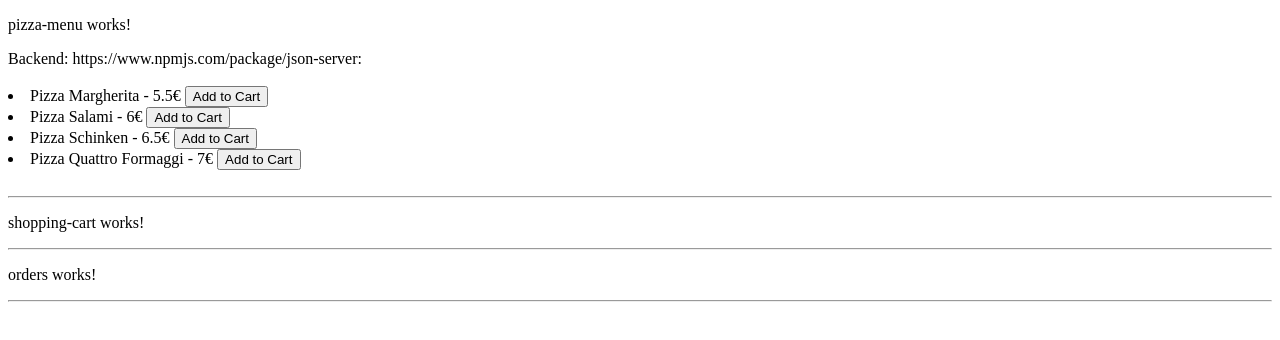
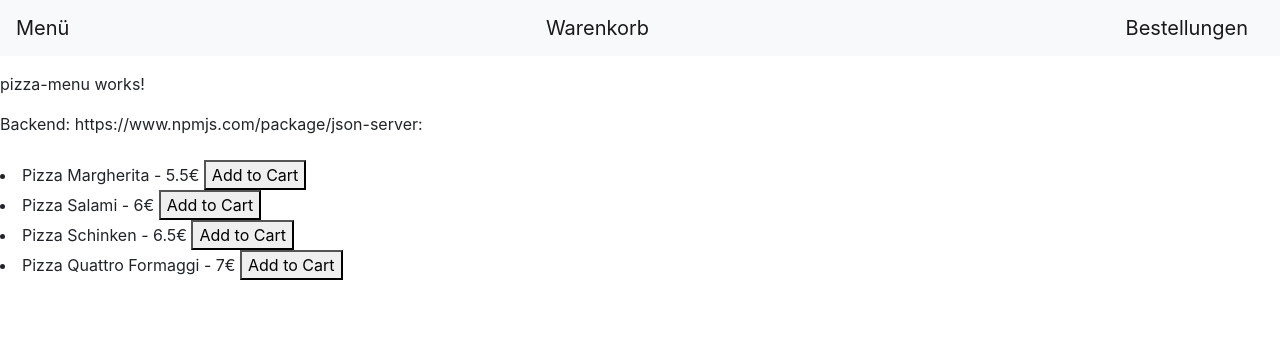
Before and after one commit to Bastian-83/AngularUseCase, an Angular app: page /menu in a window 1280 px wide. Shown: the top 340 px of the page. Built offline with nearby package versions, Linux system fonts and the light colour scheme; data requests are answered from the project's data file.

Commit message:
add routing

```diff
--- a/src/app/app.component.html
+++ b/src/app/app.component.html
@@ -1,5 +1,19 @@
-<app-pizza-menu></app-pizza-menu>
+<nav class="navbar fixed-top navbar-light bg-light">
+    <a class="navbar-brand" routerLink="/menu">Menü</a>
+    <a class="navbar-brand" routerLink="/cart">Warenkorb</a>
+    <a class="navbar-brand" routerLink="/orders">Bestellungen</a>
+  </nav>
+  <br>
+  <br>
+  <br>
+
+
+<!-- <app-pizza-menu></app-pizza-menu>
 <hr>
 <app-shopping-cart></app-shopping-cart>
 <hr>
-<app-orders></app-orders>
+<app-orders></app-orders> -->
+
+
+
+<router-outlet></router-outlet>
--- a/src/app/app.module.ts
+++ b/src/app/app.module.ts
@@ -6,6 +6,7 @@ import { AppComponent } from './app.component';
 import { PizzaMenuComponent } from './component/pizza-menu/pizza-menu.component';
 import { OrdersComponent } from './component/orders/orders.component';
 import { ShoppingCartComponent } from './component/shopping-cart/shopping-cart.component';
+import { AppRoutingModule } from './app-routing.module';
 
 @NgModule({
   declarations: [
@@ -16,7 +17,8 @@ import { ShoppingCartComponent } from './component/shopping-cart/shopping-cart.c
   ],
   imports: [
     BrowserModule,
-    HttpClientModule
+    HttpClientModule,
+    AppRoutingModule
   ],
   providers: [],
   bootstrap: [AppComponent]
--- a/src/app/component/pizza-menu/pizza-menu.component.ts
+++ b/src/app/component/pizza-menu/pizza-menu.component.ts
@@ -14,12 +14,12 @@ export class PizzaMenuComponent implements OnInit {
 
   ngOnInit(): void {
     this.menuService.getMenu().subscribe(menu => { this.menu = menu; });
-    // this.menuService.getOrders().subscribe(data => { this.orders = data; });
-    // this.menuService.$itemsChange.subscribe(data => { this.orders = data });
+    this.menuService.getOrders().subscribe(data => { this.orders = data; });
+    this.menuService.$itemsChange.subscribe(data => { this.orders = data });
   }
 
   ngOnDestroy(){
-    this.menuService.$itemsChange.unsubscribe();
+    //this.menuService.$itemsChange.unsubscribe();
   }
 
   onClick(item) {
--- a/src/app/component/shopping-cart/shopping-cart.component.ts
+++ b/src/app/component/shopping-cart/shopping-cart.component.ts
@@ -12,12 +12,17 @@ export class ShoppingCartComponent implements OnInit {
   constructor(private menuService: MenuService) { }
 
   ngOnInit(): void {
-    //this.menuService.getOrders().subscribe(data => {this.orders = data;});
-    this.menuService.$itemsChange.subscribe(data => {this.orders = data});
+    console.log('Start....');
+    this.menuService.getOrders();
+    console.log('2nd');
+    this.menuService.$itemsChange.subscribe(data => {
+      console.log(data);
+      this.orders = data
+    });
   }
 
   ngOnDestroy(){
-    this.menuService.$itemsChange.unsubscribe();
+    //this.menuService.$itemsChange.unsubscribe();
   }
 
 }
--- a/src/styles.css
+++ b/src/styles.css
@@ -1 +1,2 @@
 /* You can add global styles to this file, and also import other style files */
+@import 'bootstrap/dist/css/bootstrap.css';
```
Also changed, not shown: src/app/app-routing.module.ts (added, +18 -0 lines).
